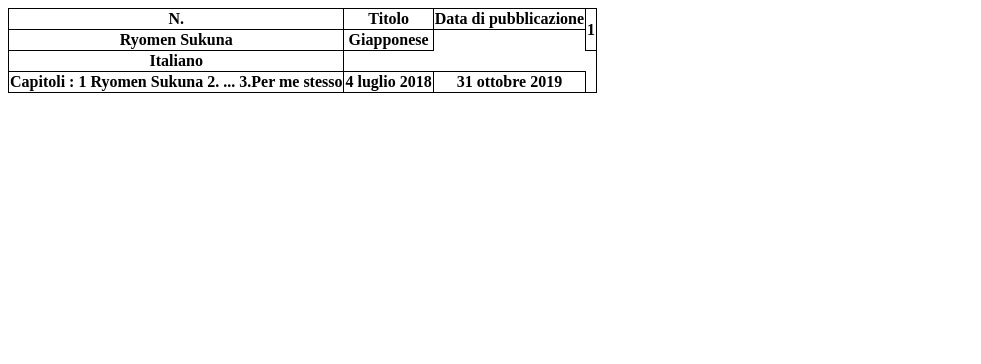
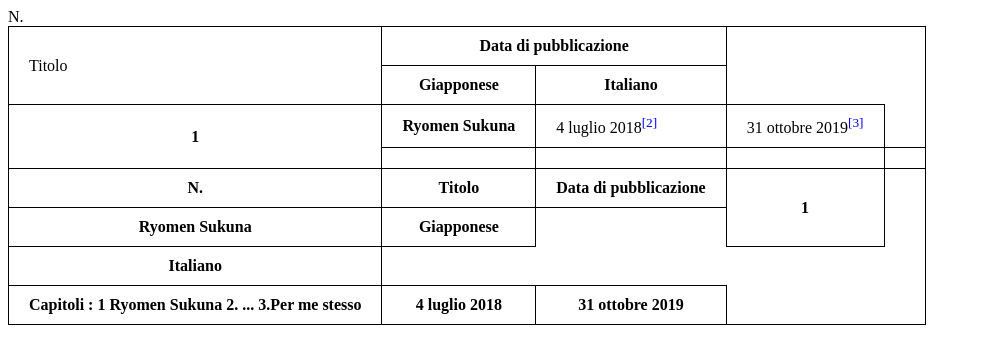
Before and after one commit to m22-4da-ek/m22-4da-do.github.io, a plain HTML site: page esercizi/es4.html in a window 1280 px wide. Shown: the whole page, without its empty margins (0-981 px from the left). Drawn offline with Linux system fonts and the light colour scheme.

Commit message:
Update es4.html

```diff
--- a/esercizi/es4.html
+++ b/esercizi/es4.html
@@ -6,12 +6,53 @@ table, th, td {
   border: 1px solid black;
   border-collapse: collapse; /* default: separate */
 }
+
+    td,th  {
+      padding : 10px 20px 10px 20px;
+
   </style>
-
 </head>
   <body>
     <table>
       <tr>
+        <th=rowspan="2">N.</th>
+     <td rowspan="2">Titolo</td>
+        <th colspan="2"> Data di pubblicazione</th>
+
+      </tr>
+      <tr>
+
+
+        <th>Giapponese</th>
+     <th>Italiano</th>
+      </tr>
+
+       <tr>
+        <th rowspan="2">1</th>
+     <th>Ryomen Sukuna</th>
+         <td style"text-align :center;">4 luglio 2018<sup style="color:blue;">[2]</sup></td>
+     <td style"text-align :center;">31 ottobre 2019<sup style="color:blue;">[3]</sup></td>
+      </tr>
+
+       <tr>
+        <td></td>
+     <td></td>
+        <td></td>
+     <td></td>
+      </tr>
+
+
+
+
+
+
+
+
+
+
+
+
+
         <th rowspan ="2"> N. </th>
         <th rowspan ="2"> Titolo </th>
         <th rowspan ="2"> Data di pubblicazione  </th>
```
